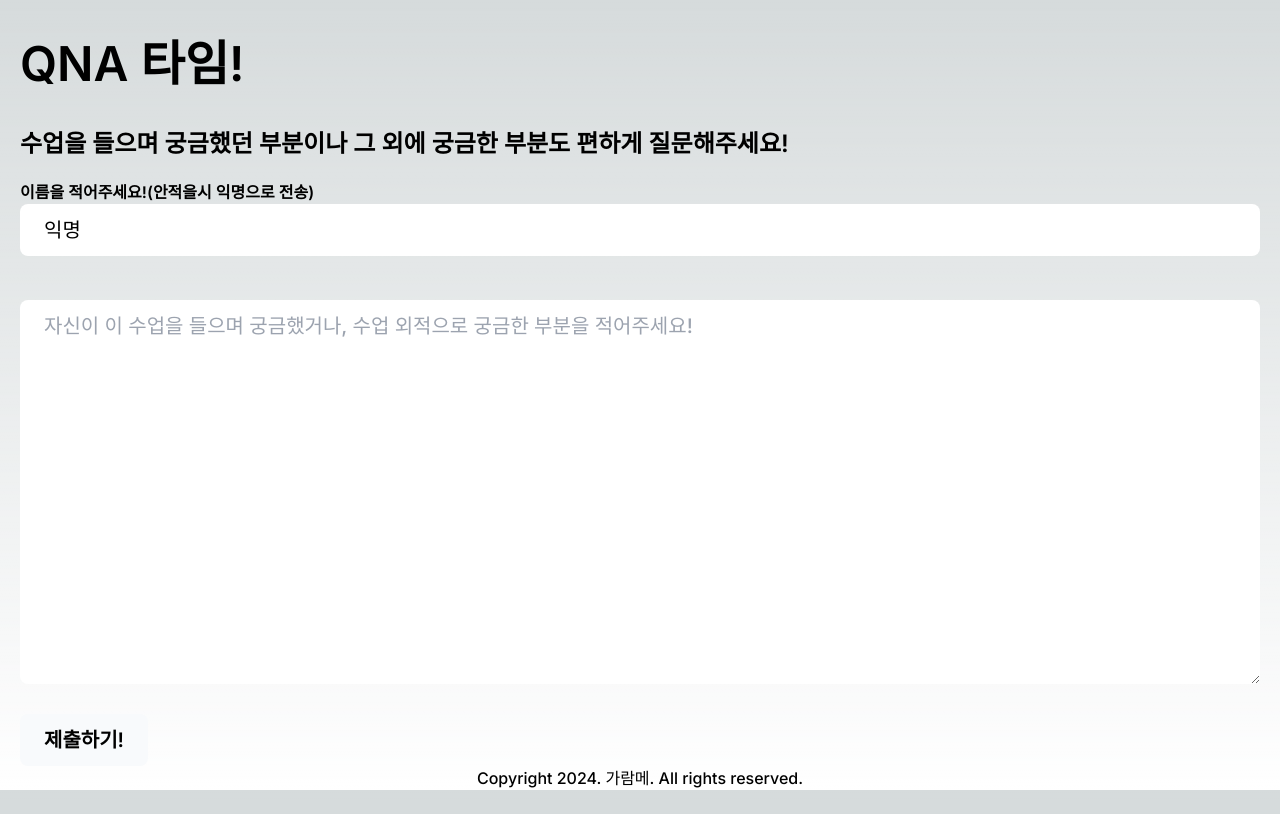
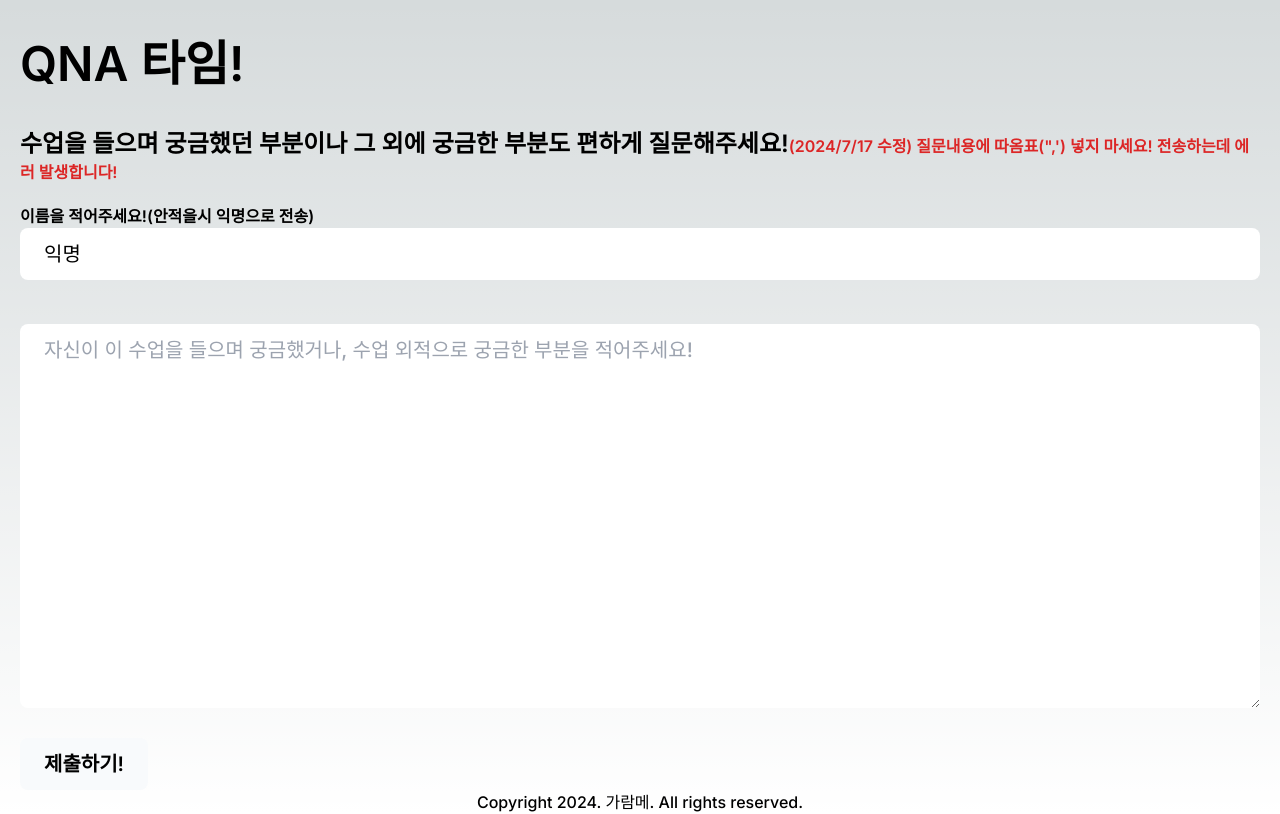
Before and after one commit to ZeroBall526/eunpyeong_board, a Next.js app: page /board/question in a window 1280 px wide. Built offline with nearby package versions, Linux system fonts and the light colour scheme.

Commit message:
design: add question page bug warning

```diff
--- a/app/board/question/page.tsx
+++ b/app/board/question/page.tsx
@@ -22,6 +22,10 @@ export default function Question() {
                 편하게 질문해주세요!
                 </a>
 
+                <a className="text-red-600">
+                    (2024/7/17 수정) 질문내용에 따옴표(",') 넣지 마세요! 전송하는데 에러 발생합니다!
+                </a>
+
                 <div className="py-5 mb-6">
                     <label className = "dark:text-gray-400">이름을 적어주세요!(안적을시 익명으로 전송)</label>
                     <input id="name" className="w-full font-medium bf-slate-50 px-6 py-3 text-black text-xl rounded-lg dark:text-gray-400 dark:bg-gray-800" placeholder="이름을 적어주세요!" defaultValue="익명"></input>
```
